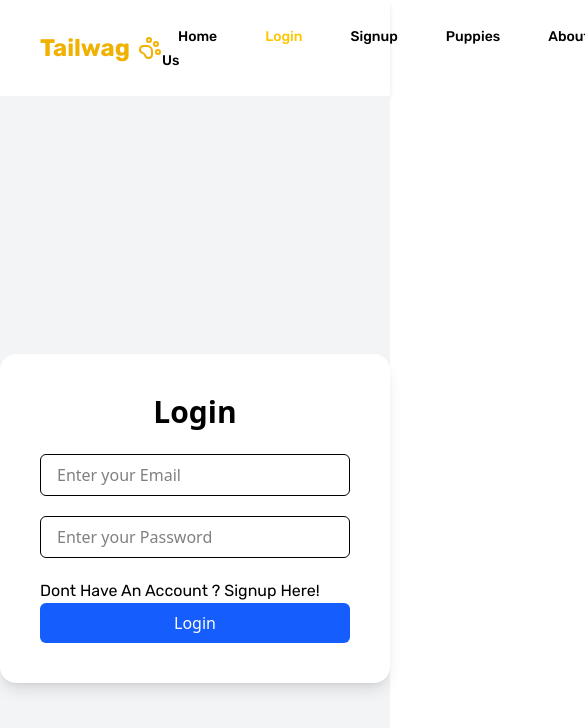
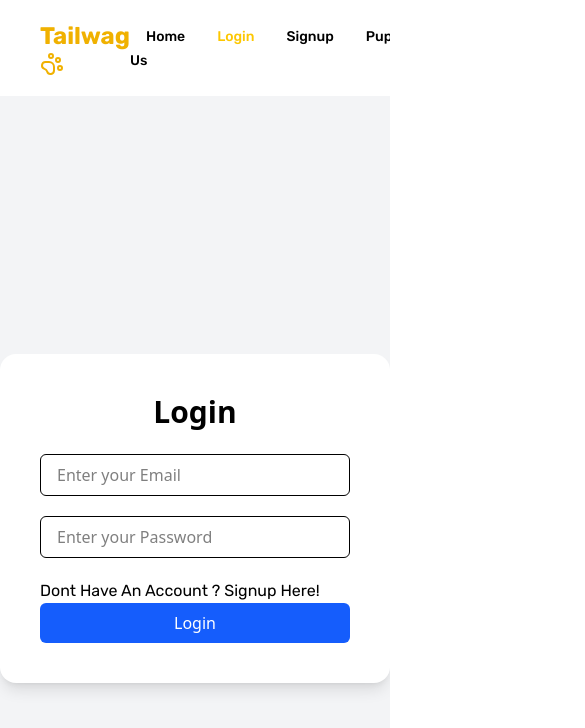
Before and after one commit to athashri-keny/Pet-Adoption-Project, a React (Vite) app: page /login in a window 390 px wide. Shown: the top 728 px of the page, 585 px wide, since content can reach past the window. Built offline with nearby package versions, Linux system fonts and the light colour scheme; no server answers.

Commit message:
fix: improve layout and responsiveness of Navbar and LandingPage components; add error messages for Login form

```diff
--- a/src/Components/Header/Navbar.jsx
+++ b/src/Components/Header/Navbar.jsx
@@ -56,8 +56,10 @@ const NavItem = [
 
   return (
     <>
-    <div className="w-full font-rubik bg-white py-6 px-10 flex items-center justify-between shadow-md">
-   <div className="flex items-center gap-2">
+    <div className="w-full font-rubik bg-white lg:py-6 px-10 flex items-center justify-between shadow-md overflow-hidden
+    sm: flex=px-6 py-5
+    ">
+   <div className="  sm:items-center lg:flex items-center ">
   <div className="text-2xl font-bold text-yellow-500 font-rubik">
     Tailwag
   </div>
@@ -66,7 +68,7 @@ const NavItem = [
   </div>
 </div>
 
-    <div className="space-x-4">
+    <div className="">
       {NavItem.map((item, index) =>
         item.active && (
         <NavLink
--- a/src/Components/Login.jsx
+++ b/src/Components/Login.jsx
@@ -46,6 +46,7 @@ const HandleLogin =  async(data) => {
         })}
         className="w-full px-4 py-2 border rounded-md focus:outline-none focus:ring-2 focus:ring-yellow-400"
       />
+            {errors.email && (<p style={{color: "red"}}>{errors.email.message}</p>)}
       <input
         type="password"
         placeholder="Enter your Password"
@@ -54,6 +55,7 @@ const HandleLogin =  async(data) => {
         })}
         className="w-full px-4 py-2 border rounded-md focus:outline-none focus:ring-2 focus:ring-yellow-400"
       />
+      {errors.password && (<p style={{color: "red"}}>{errors.password.message}</p>)}
        <Link
       to='/signup'
       >
--- a/src/Landing/LandingPage.jsx
+++ b/src/Landing/LandingPage.jsx
@@ -33,13 +33,13 @@ FetchPost()
 
 
   return (
-    <div className='relative w-full sm:-[600px] md:w-[800px] lg:w-[1351px]  ' >
+      <div className='relative w-full sm:-[700px] md:w-[1000px] lg:w-[1351px]  ' >
         <div>
           <img src= {CoverImg} className='object-auto'/>
         </div>
-      <div className=' absolute left-0 top-0 inline-block mt-47 pl-30 '>
-        <h1 className='text-7xl font-rubik pb-5 text-white'>Ready to Adopt !</h1>
-        <p className='font-rubik text-xl text-white pb-10  sm:-[600px] md:w-[800px] lg:w-[1200px]'> Find your perfect furry friend. Adopt,<br></br> don’t shop — give a pet a loving home today!</p>
+        <div className=' absolute left-0 top-0  mt-47 pl-30 '>
+          <h1 className='text-7xl font-rubik pb-5 text-white sm:text-xl md:text-3xl lg:text-7xl'>Ready to Adopt !</h1>
+          <p className='font-rubik text-xl text-white pb-10  sm:text-xl  md:text-3xl lg:text-xl'> Find your perfect furry friend. Adopt,<br></br> don’t shop — give a pet a loving home today!</p>
             <Link
             to={'/puppies'}
             className='text-3xl font-rubik text-white p-4 rounded-4xl bg-yellow-500'>Adopt Now </Link>
@@ -50,7 +50,7 @@ FetchPost()
               <div className='font-rubik  rounded-2xl '>
             <div className="flex justify-between gap-6 px-10 py-6">
     <div className="font-rubik rounded-2xl shadow-lg p-4 w-1/3">
-    <div className="flex items-center gap-2 mb-2">
+      <div className="flex items-center gap-2 mb-2 flex-wrap overflow-hidden">
         <Dog className="text-yellow-500 w-7 h-7" />
         <h2 className="text-yellow-500 text-xl">Grooming Services</h2>
       </div>
```
Lines whose indentation alone changed are shown as unchanged.
